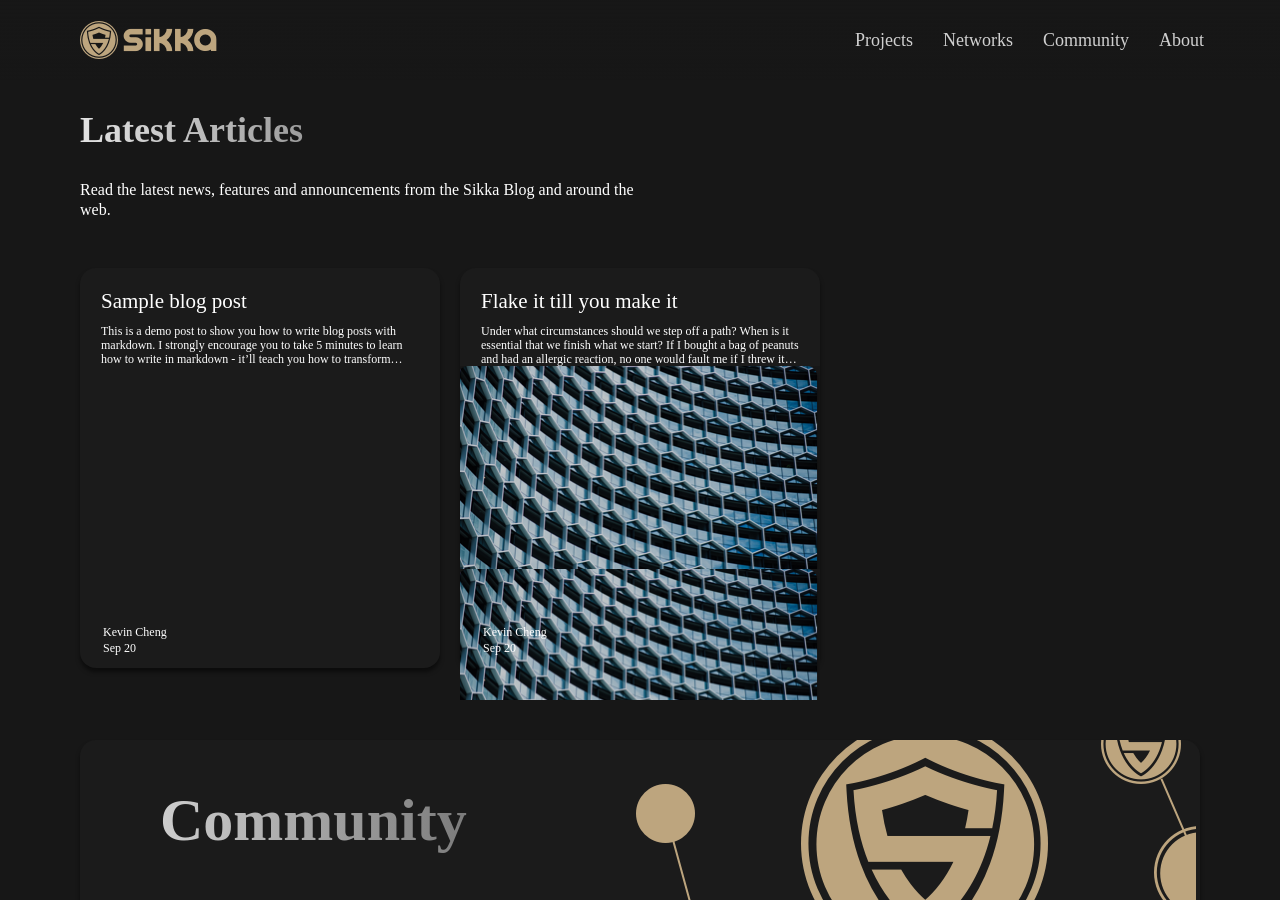
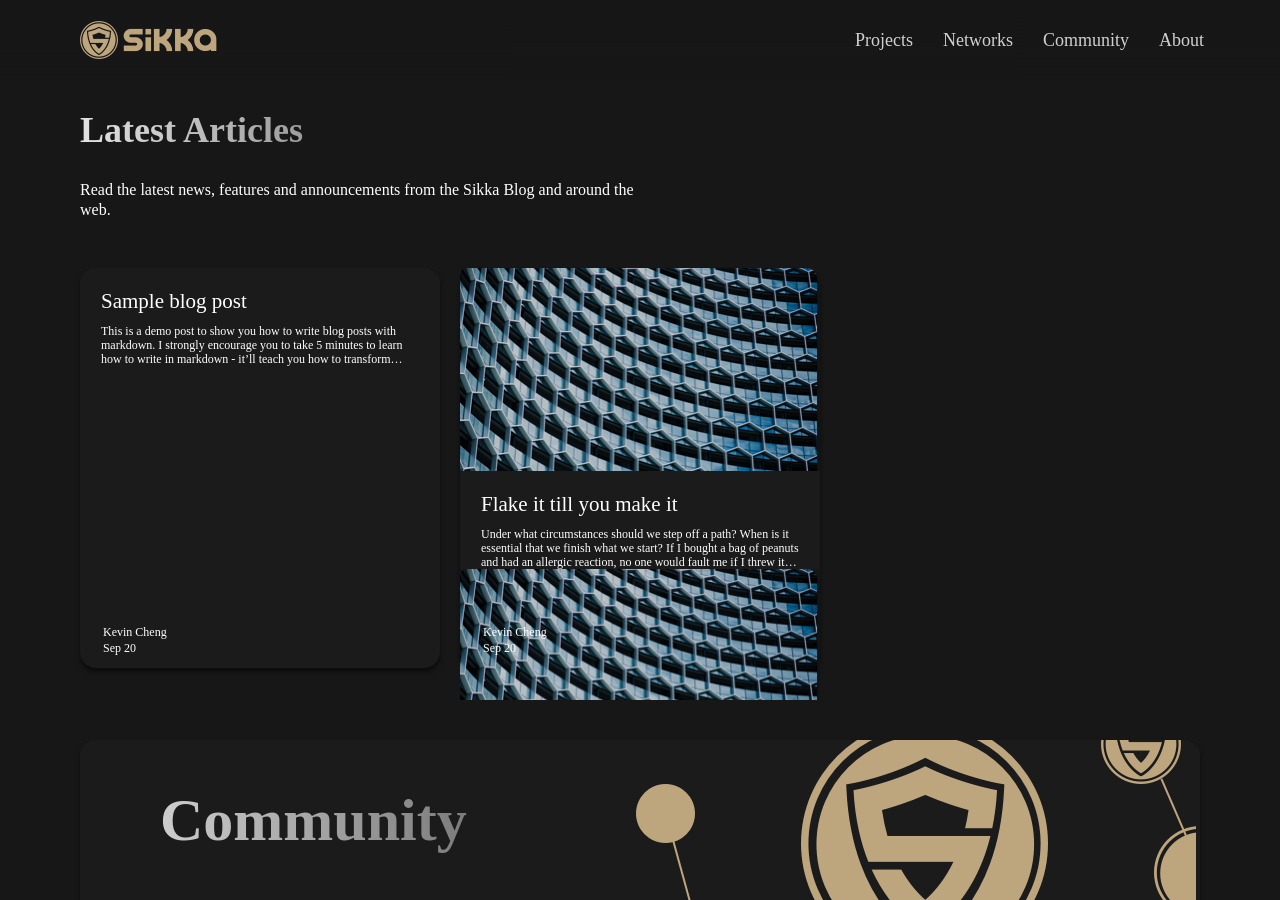
Before and after one commit to King860810/newweb, a Jekyll site: the page built from community.html, in a window 1280 px wide and 900 px high. Built offline with Jekyll 4.4.1, drawn with Linux system fonts in a browser that asks for light colours.

Commit message:
Update community.html

```diff
--- a/community.html
+++ b/community.html
@@ -22,13 +22,11 @@ layout: base
     {% endcapture %}
     {% assign thumbnail=thumbnail | strip %}
 
-    {% if site.feed_show_excerpt == false %}
     {% if thumbnail != "" %}
 		<a href="{{ post.url | absolute_url }}" aria-label="Thumbnail">
 		<img src="{{ thumbnail | absolute_url }}" alt="Post thumbnail">
 		</a>
-	{% endif %}
-    {% endif %}
+		{% endif %}
 		<a href="{{ post.url | absolute_url }}">
 		<h2>{{ post.title }}</h2>
 		</a>
```
